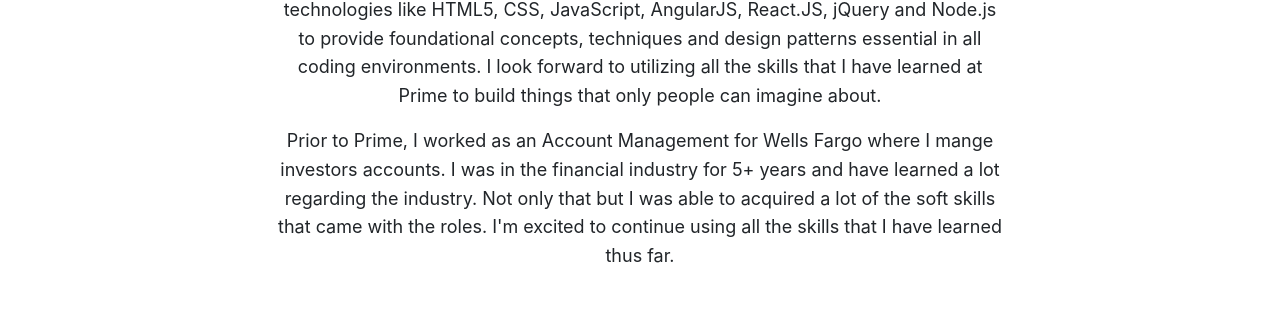
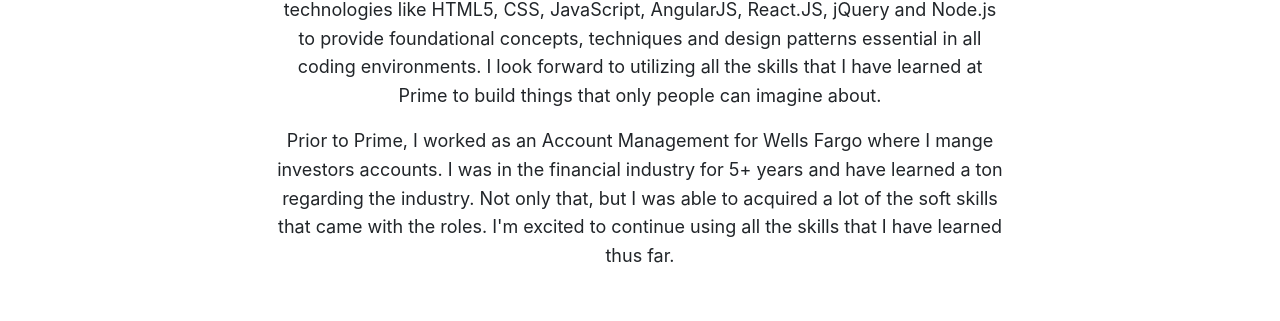
Before and after one commit to payengt24/payeng-bio, a website with bundled scripts: page index.html in a window 1280 px wide. Shown: the part 1357-1678 px from the top of the page. Built offline with nearby package versions, Linux system fonts and the light colour scheme; files whose address does not match are found by name.

Commit message:
update paragraph

```diff
--- a/index.html
+++ b/index.html
@@ -28,8 +28,6 @@
     <!-- Navigation -->
     <nav class="navbar navbar-expand-lg navbar-light fixed-top" id="mainNav">
       <div class="container">
-        <!-- <a class="navbar-brand js-scroll-trigger" href="#page-top">Pa Yeng</a> -->
-          <!-- <a class="navbar-brand js-scroll-trigger" href="#page-top"><img src="img/logo.png" alt="logo" classname="logo"></a> -->
         <button class="navbar-toggler navbar-toggler-right" type="button" data-toggle="collapse" data-target="#navbarResponsive" aria-controls="navbarResponsive" aria-expanded="false" aria-label="Toggle navigation">
           Menu
           <i class="fa fa-bars"></i>
@@ -80,7 +78,7 @@
               At Prime we learn the most update to date technologies like HTML5, CSS, JavaScript, AngularJS, React.JS, jQuery and Node.js to provide foundational concepts, techniques and design patterns essential in all coding environments. I look forward to utilizing all the skills that I have learned at Prime to build things that only people can imagine about.
 
             </p>
-            <p>Prior to Prime, I worked as an Account Management for Wells Fargo where I mange investors accounts. I was in the financial industry for 5+ years and have learned a lot regarding the industry. Not only that but I was able to acquired a lot of the soft skills that came with the roles. I'm excited to continue using all the skills that I have learned thus far.</p>
+            <p>Prior to Prime, I worked as an Account Management for Wells Fargo where I mange investors accounts. I was in the financial industry for 5+ years and have learned a ton regarding the industry. Not only that, but I was able to acquired a lot of the soft skills that came with the roles. I'm excited to continue using all the skills that I have learned thus far.</p>
           </div>
         </div>
       </div>
@@ -123,33 +121,18 @@
             <p>Feel free to contact me via
               <a href="https://www.linkedin.com/feed/">Link-in</a>
               or email at payengt24@gmail.com!
-            <!-- <ul class="list-inline banner-social-buttons">
-              <li class="list-inline-item">
-                <a href="https://twitter.com/SBootstrap" class="btn btn-default btn-lg">
-                  <i class="fa fa-twitter fa-fw"></i>
-                  <span class="network-name">Link In</span>
-                </a>
-              </li> -->
               <li class="list-inline-item">
                 <a href="https://github.com/payengt24" class="btn btn-default btn-lg">
                   <i class="fa fa-github fa-fw"></i>
                   <span class="network-name">Github</span>
                 </a>
               </li>
-              <!-- <li class="list-inline-item">
-                <a href="https://plus.google.com/+Startbootstrap/posts" class="btn btn-default btn-lg">
-                  <i class="fa fa-google-plus fa-fw"></i>
-                  <span class="network-name">Google+</span>
-                </a>
-              </li> -->
             </ul>
           </div>
         </div>
       </div>
     </section>
 
-    <!-- Map Section
-    <div id="map"></div> -->
 
     <!-- Footer -->
     <footer>
```
